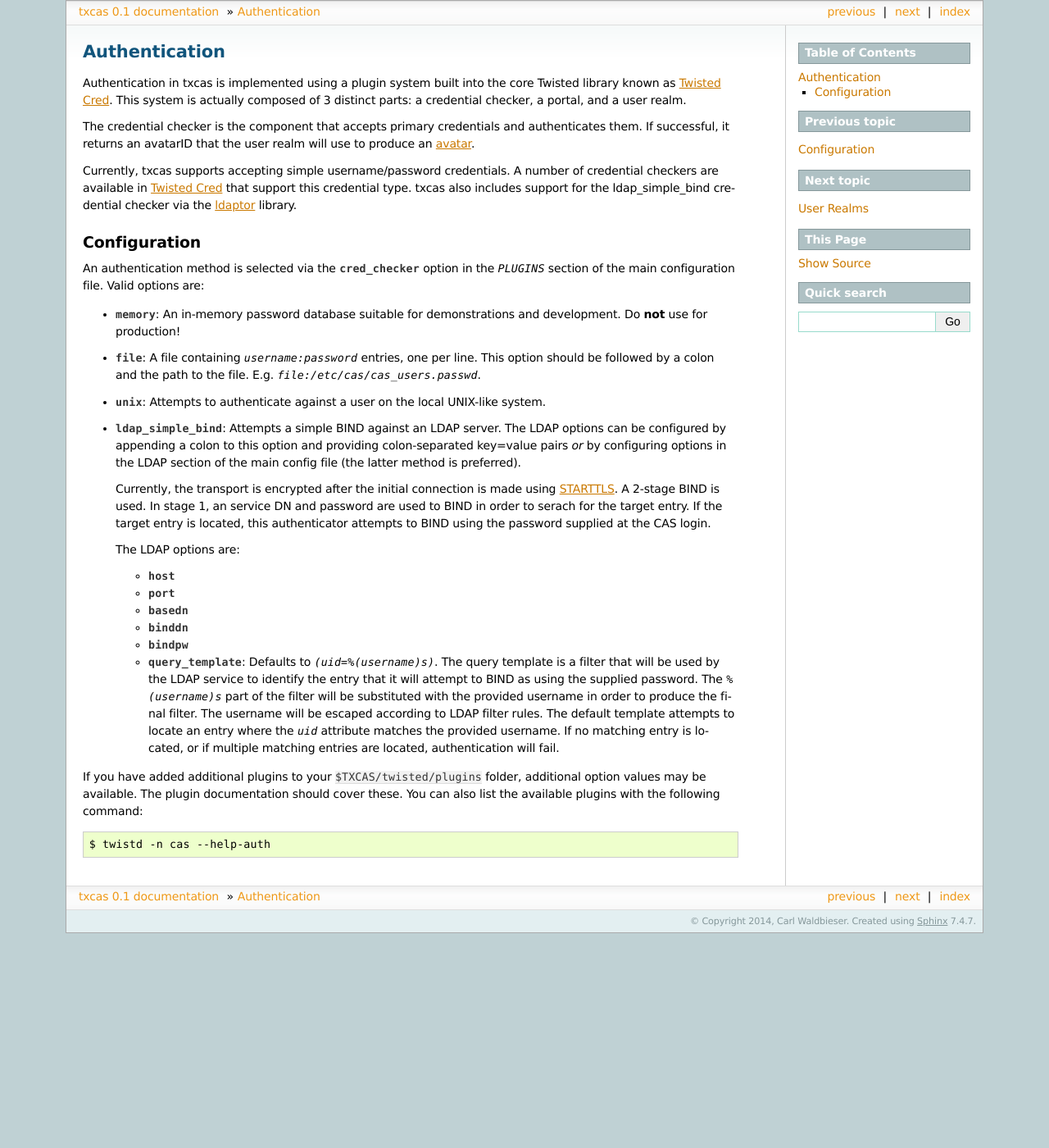
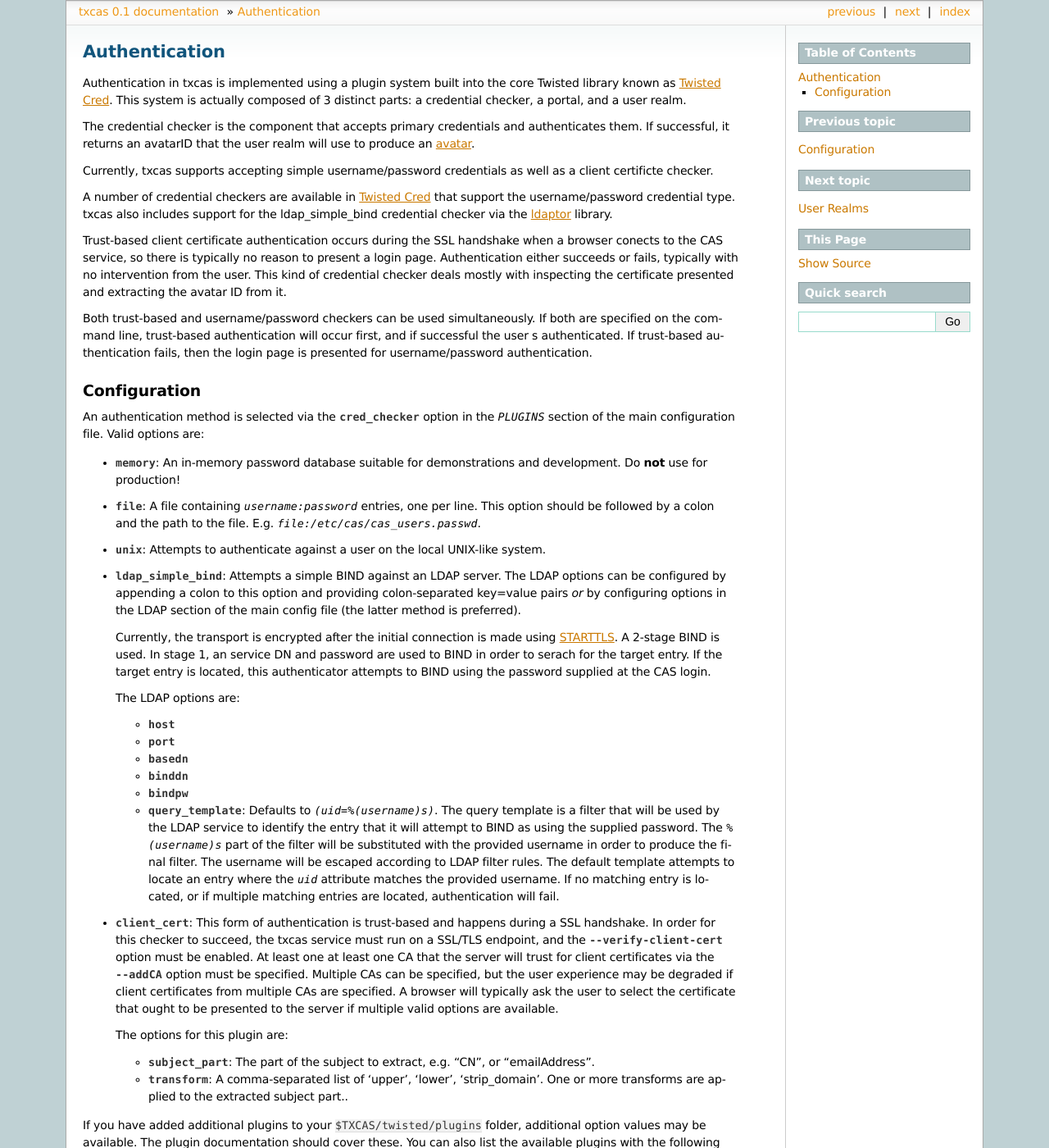
Before and after one commit to cwaldbieser/txcas, a Sphinx documentation site: the page built from docs/authentication.rst, in a window 1280 px wide and 1400 px high. Shown: the whole window at 82% size. Built offline with Sphinx 7.4.7, drawn with Linux system fonts in a browser that asks for light colours.

Commit message:
Updated documentation to reflect client x509 authentication.

```diff
--- a/docs/authentication.rst
+++ b/docs/authentication.rst
@@ -10,10 +10,25 @@ The credential checker is the component that accepts primary credentials and
 authenticates them.  If successful, it returns an avatarID that the user
 realm will use to produce an :term:`avatar`.
 
-Currently, txcas supports accepting simple username/password credentials.  A
-number of credential checkers are available in `Twisted Cred`_  that support this
-credential type.  txcas also includes support for the
+Currently, txcas supports accepting simple username/password credentials as
+well as a client certificte checker.
+
+A number of credential checkers are available in `Twisted Cred`_  that support
+the username/password credential type.  |project| also includes support for the
 ldap_simple_bind credential checker via the `ldaptor`_ library.
+
+Trust-based client certificate authentication occurs during the SSL handshake
+when a browser conects to the CAS service, so there is typically no reason
+to present a login page.  Authentication either succeeds or fails, typically
+with no intervention from the user.  This kind of credential checker deals
+mostly with inspecting the certificate presented and extracting the avatar
+ID from it.
+
+Both trust-based and username/password checkers can be used simultaneously.
+If both are specified on the command line, trust-based authentication will
+occur first, and if successful the user s authenticated.  If trust-based
+authentication fails, then the login page is presented for username/password
+authentication.
 
 Configuration
 -------------
@@ -54,6 +69,23 @@ An authentication method is selected via the :option:`cred_checker` option in th
     entry where the `uid` attribute matches the provided username.  If no
     matching entry is located, or if multiple matching entries are located,
     authentication will fail.
+* :option:`client_cert`: This form of authentication is trust-based and happens
+  during a SSL handshake.  In order for this checker to succeed,
+  the |project| service must run on a SSL/TLS endpoint, and the
+  :option:`--verify-client-cert` option must be enabled.  At least one
+  at least one CA that the server will trust for client certificates via the
+  :option:`--addCA` option must be specified.  Multiple CAs can be specified,
+  but the user experience may be degraded if client certificates from multiple
+  CAs are specified.  A browser will typically ask the user to select the certificate
+  that ought to be presented to the server if multiple valid options are available.
+
+  The options for this plugin are:
+
+  * :option:`subject_part`: The part of the subject to extract, e.g. "CN",
+    or "emailAddress".
+  * :option:`transform`: A comma-separated list of 'upper', 'lower',
+    'strip_domain'.  One or more transforms are
+    applied to the extracted subject part..
 
 If you have added additional plugins to your :file:`$TXCAS/twisted/plugins`
 folder, additional option values may be available.  The plugin documentation
--- a/docs/overview.rst
+++ b/docs/overview.rst
@@ -19,9 +19,9 @@ Features
 * Open source Python code making heavy use of the Twisted networking library.
 * Flexible plugin architecture, allowing customization of major architectural
   components.
-* Plugins for Authentication (file, unix, LDAP), User Realms (basic, LDAP),
-  Ticket Stores (in-memory, CouchDB), Service Managers (JSON), and
-  View Providers (Jinja2 templates).
+* Plugins for Authentication (file, unix, LDAP, client x509), User Realms
+  (basic, LDAP), Ticket Stores (in-memory, CouchDB), Service Managers (JSON),
+  and View Providers (Jinja2 templates).
 * Simple configuration.
 * Runs on a `Raspberry Pi`_!
 
```
Also changed, not shown: other parts of docs/authentication.rst (+2 -0 lines).
